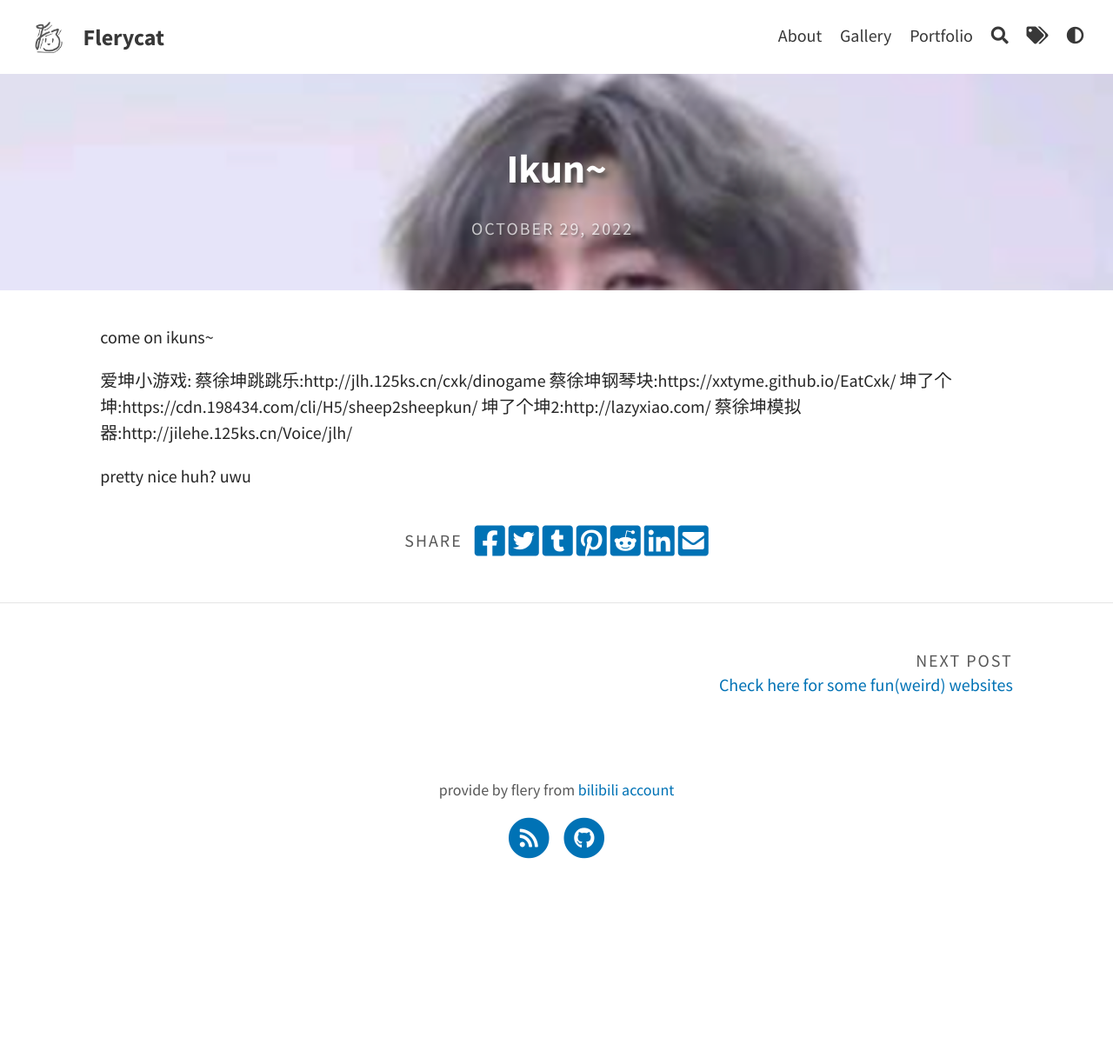
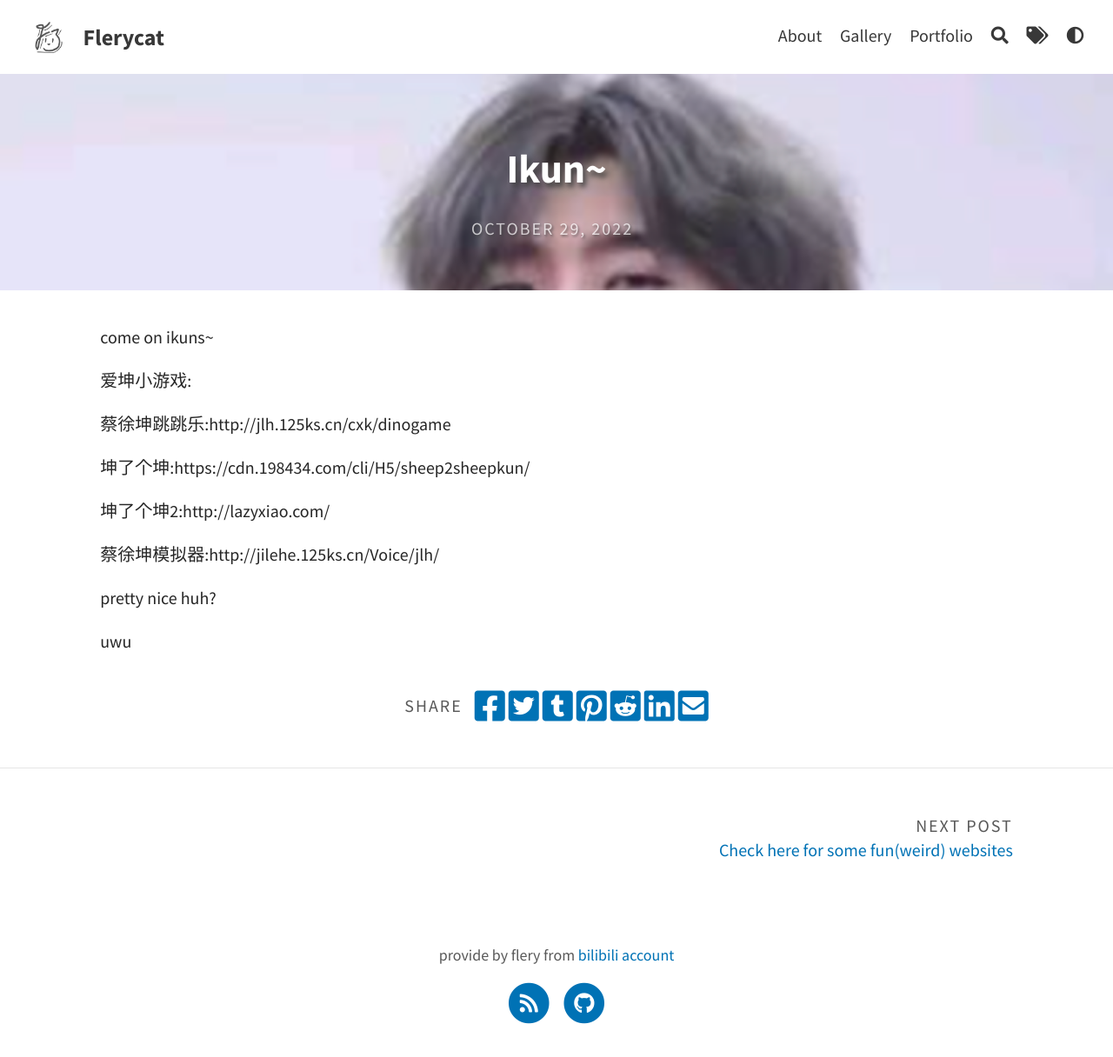
Before and after one commit to fleryC/fleryc.github.io, a Jekyll site: the page built from _posts/2022-10-29-more.md, in a window 1280 px wide. Shown: the whole page at 87% size. Built offline with Jekyll 4.4.1, drawn with Linux system fonts in a browser that asks for light colours; comment, search, counter and statistics services are not loaded; before the commit the page ends 1026 px from its top, so only the background shows below that.

Commit message:
update change to post for ikun

```diff
--- a/_posts/2022-10-29-more.md
+++ b/_posts/2022-10-29-more.md
@@ -2,19 +2,24 @@
 layout: post
 title: Ikun~
 author: flery
-feature-img: "assets/img/ikuncai.png"
-img: "assets/img/jinitaimai.png"
+feature-img: "assets/img/Ikuncai.png"
+img: "assets/img/jinitaimei.png"
 
 ---
 
 come on ikuns~
 
 爱坤小游戏:
+
 蔡徐坤跳跳乐:http://jlh.125ks.cn/cxk/dinogame
-蔡徐坤钢琴块:https://xxtyme.github.io/EatCxk/
+
 坤了个坤:https://cdn.198434.com/cli/H5/sheep2sheepkun/
+
 坤了个坤2:http://lazyxiao.com/
+
 蔡徐坤模拟器:http://jilehe.125ks.cn/Voice/jlh/
 
+
 pretty nice huh?
+
 uwu
```
